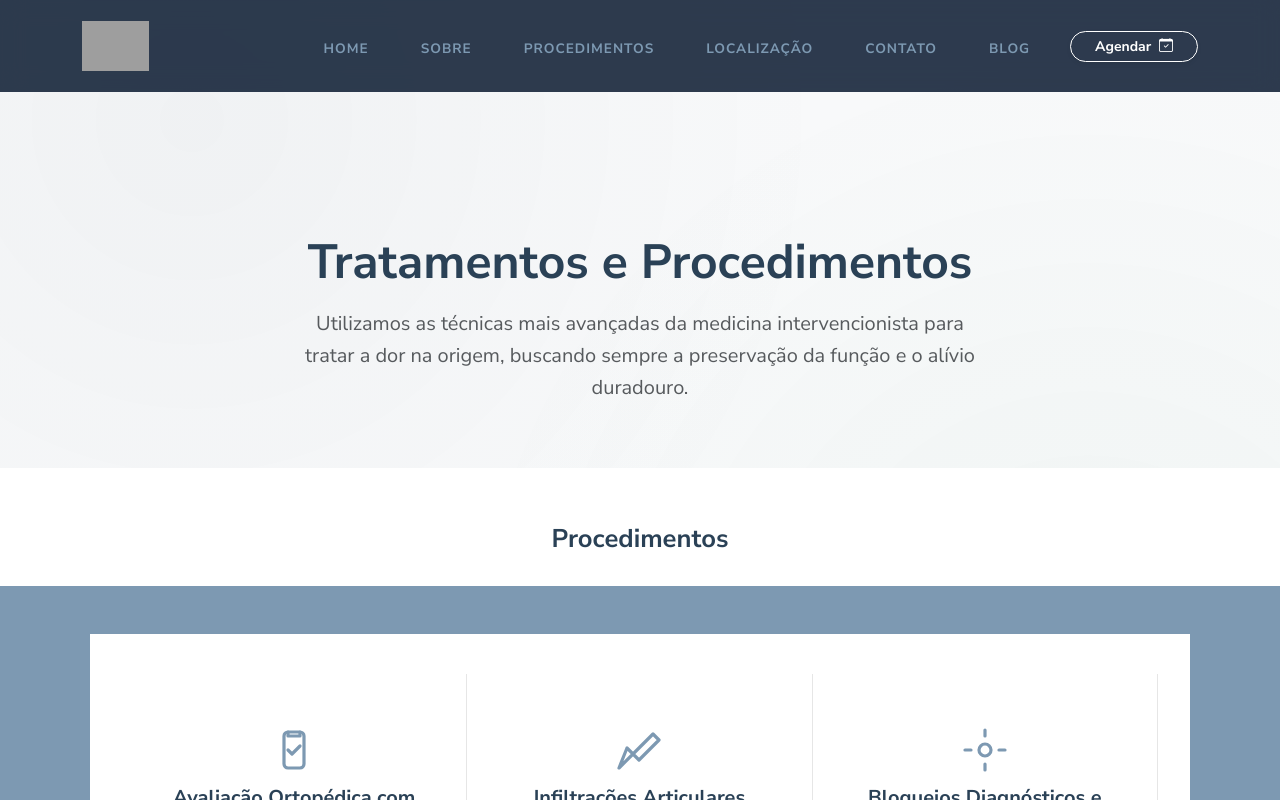
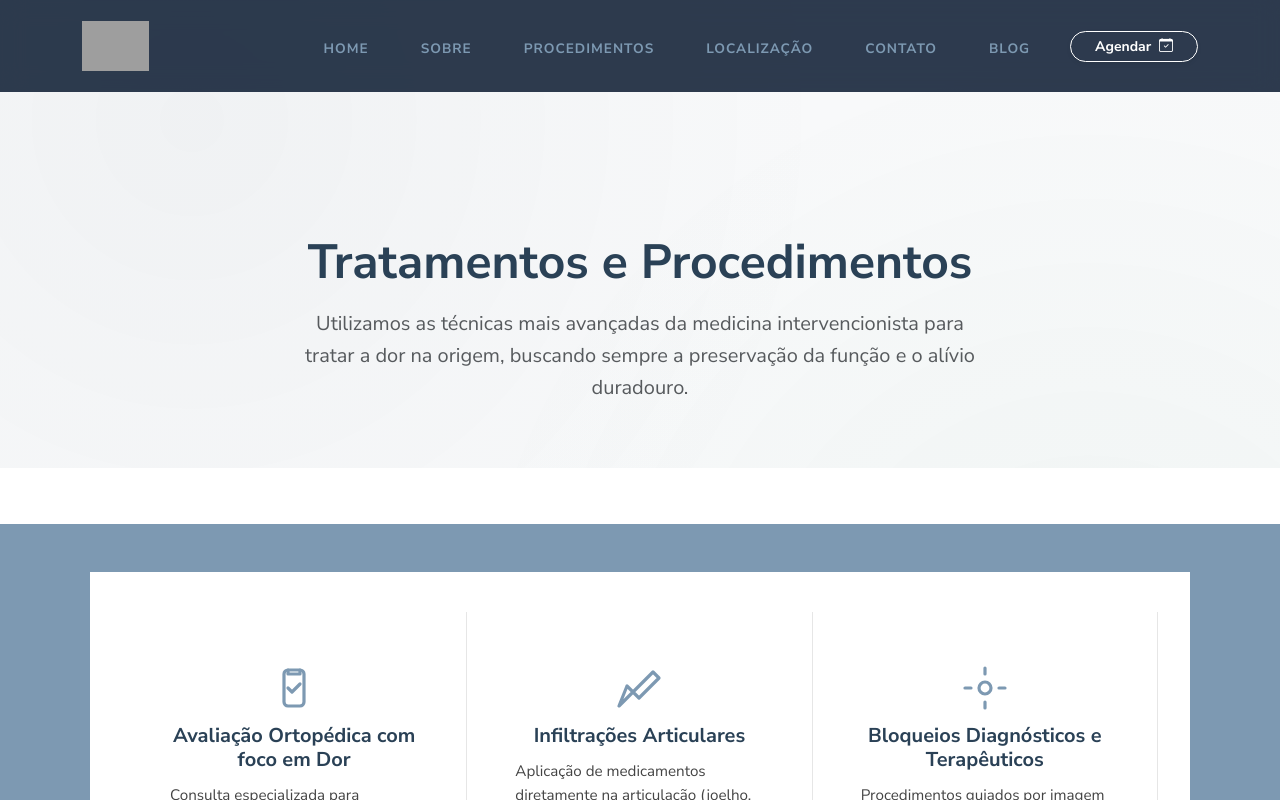
Before and after one commit to benedetjv/teste-site, a Next.js app: page /procedimentos in a window 1280 px wide. Shown: the top 800 px of the page. Built offline with nearby package versions, Linux system fonts and the light colour scheme; grey boxes are pictures that could not be loaded.

Commit message:
Remove redundant title from Servicos component

```diff
--- a/src/components/Servicos.tsx
+++ b/src/components/Servicos.tsx
@@ -50,9 +50,7 @@ export default function Servicos() {
 
   return (
     <section id="servicos" className="section-light">
-      <div className="container">
-        <h2 className="section-title">{titulo}</h2>
-      </div>
+
 
       <div className="servicos-grid">
         <div className="servicos-grid-inner">
```
